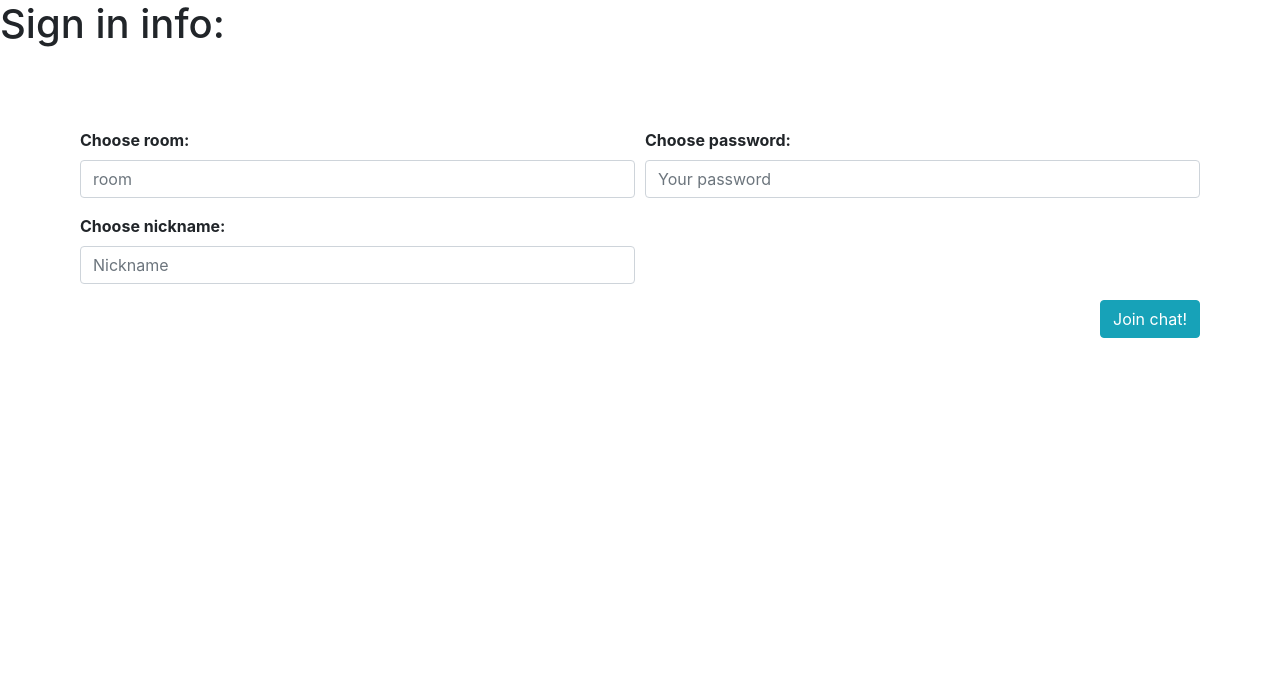
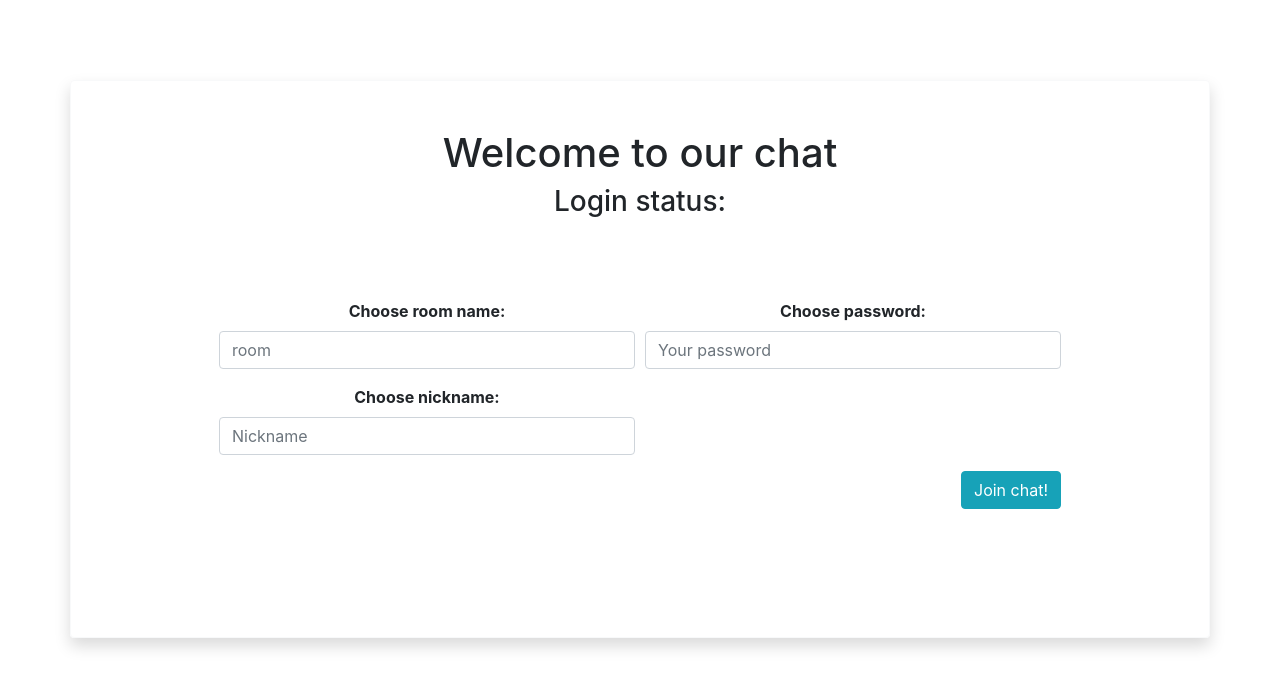
Before and after one commit to MisticG/TPS_Websockets_task2, a React (Create React App) app in the folder frontend/: page / in a window 1280 px wide. Shown: the top 688 px of the page. Built offline with nearby package versions, Linux system fonts and the light colour scheme; no server answers.

Commit message:
cleaning up and styling

```diff
--- a/frontend/src/App.tsx
+++ b/frontend/src/App.tsx
@@ -1,11 +1,9 @@
-import React, { Component, CSSProperties } from 'react';
+import React, { Component } from 'react';
 import io from 'socket.io-client';
 import handleSlashCommand from './handleSlashCommand';
 import AutoSeggestion from './AutoSeggestion';
 import Login from './Login'
 import Form from './Form';
-import { string } from 'prop-types';
-
 
 interface State {
 
@@ -19,23 +17,13 @@ interface State {
     joinedRoomOrNot:String,
     username: String,
     room: String,
-    password: String,
-
-
+    password: String
 }
 
-interface Props {
-
-
-
-
-}
-
-
-export default class App extends Component<Props, State> {
+export default class App extends Component<{}, State> {
     private socket: SocketIOClient.Socket
 
-    constructor(props: Props) {
+    constructor(props: {}) {
         super(props);
         this.state = {
             message: '',
@@ -49,7 +37,6 @@ export default class App extends Component<Props, State> {
             username: '',
             room: '',
             password: '',
-
         }
 
         this.socket = io('http://localhost:5000');
@@ -58,13 +45,13 @@ export default class App extends Component<Props, State> {
     getCurrentUser =(data:{username:string |String, room: string, password:string})=>{
 
         this.setState({username:data.username, room:data.room, password:data.password},
-            ()=>{this.socket.emit('sign-in-sign-up',
-            {username:data.username,
-             room:data.room,
-             password:data.password,
-            messages:[]})})
-
-
+            () => {this.socket.emit('sign-in-sign-up', {
+                username:data.username,
+                room:data.room,
+                password:data.password,
+                messages:[]}
+            )}
+        )
     }
 
     handleSubmit = (event: React.FormEvent<HTMLFormElement>) => {
@@ -84,7 +71,6 @@ export default class App extends Component<Props, State> {
             currentUserIsTyping: '',
             message: ''
         }, () => this.socket.emit('typing', { username: '', room: this.state.room}));
-
     }
 
     handOnChange = (event: React.ChangeEvent<HTMLInputElement>) => {
@@ -99,10 +85,10 @@ export default class App extends Component<Props, State> {
             message: data.value
         })
     }
+
     displayAutoSuggestion = () => {
         let message = this.state.message.substring(0, 1);
         if (message === '/') {
-
             return <AutoSeggestion getvalue={this.getValueFromAutoSuggestion} />
         }
     }
@@ -118,29 +104,22 @@ export default class App extends Component<Props, State> {
     setupSocketEventListeners = () => {
 
         this.socket.on('message-history', (dat: [{username:String, password:String, messages:[{text:String, username:String}], room:String}]) => {
-
             this.setState({ messages: dat })
         });
 
         this.socket.on('single-message', (message:  [{username:String, password:String, messages:[{text:String, username:String}], room:String}]) => {
-
             this.setState({ messages:message})
         });
+
         this.socket.on('RECEIVE_QUERY', (imgUrl: String) => {
+            this.setState({ messages: this.state.messages, existGiphy: true, imgUrl: imgUrl })
+        });
 
-            this.setState({ messages: this.state.messages, existGiphy: true, imgUrl: imgUrl })
-
+        this.socket.on('typing', (username: string) => {
+            this.setState({ currentUserIsTyping: username })
         })
 
-        this.socket.on('typing', ((username: string) => {
-
-            this.setState({ currentUserIsTyping: username })
-        }))
-
-
-
         this.socket.on('sign-in-sign-up', (sucfai: string) => {
-
             this.setState({ joinedRoomOrNot: sucfai })
         })
     }
@@ -151,9 +130,7 @@ export default class App extends Component<Props, State> {
 
 
     displayCurrentSender = ()=> {
-
         if (this.state.currentUserIsTyping !== '') {
-
             return <span>{this.state.currentUserIsTyping} is typing.... </span>
         }
     }
@@ -161,7 +138,8 @@ export default class App extends Component<Props, State> {
 
     displayLoginOrForm (){
         if(this.state.joinedRoomOrNot === 'success'){
-            return <Form onchange={this.handOnChange}
+            return <Form
+                        onchange={this.handOnChange}
                         onsubmit={this.handleSubmit}
                         displayautosug={this.displayAutoSuggestion}
                         messages={this.state.messages}
@@ -170,26 +148,24 @@ export default class App extends Component<Props, State> {
                         username={this.state.username}
                         room={this.state.room}
                         message={this.state.message}
-                        />
+                    />
         } else {
 
-            return (<div>
-        <h1>Sign in info: {this.state.joinedRoomOrNot}</h1>
-                <Login getCurrentUser={this.getCurrentUser} room={this.state.room}/>
-            </div>)
+            return (
+                <div className="container-fluid">
+                    <div className="border shadow rounded border-light container" style={{display: "flex", justifyContent: "center", marginTop: "5em"}}>
+                        <div style={{textAlign: "center", margin: "3em"}}>
+                            <h1>Welcome to our chat</h1>
+                            <h3>Login status: {this.state.joinedRoomOrNot} </h3>
+
+                            <Login getCurrentUser={this.getCurrentUser} room={this.state.room}/>
+                        </div>
+                    </div>
+                </div>
+            )
         }
     }
-
-
     render() {
         return (this.displayLoginOrForm())
-
+    }
 }
-}
-
-
-
-const styleImg = {
-    width: "20em",
-    padding: "0.3em"
-}
--- a/frontend/src/Form.tsx
+++ b/frontend/src/Form.tsx
@@ -1,18 +1,10 @@
 import React, { Component, CSSProperties } from 'react';
-import io from 'socket.io-client';
-import handleSlashCommand from './handleSlashCommand';
-import AutoSeggestion from './AutoSeggestion';
-import Login from './Login'
 
-
-interface State {
-
-
-}
+interface State {}
 
 interface Props {
-    onchange:(event: React.ChangeEvent<HTMLInputElement>)=>void,
-    onsubmit:(event: React.FormEvent<HTMLFormElement>) =>void,
+    onchange:(event: React.ChangeEvent<HTMLInputElement>) => void,
+    onsubmit:(event: React.FormEvent<HTMLFormElement>) => void,
     displayautosug:any,
     messages:any,
     keyPress:any,
@@ -24,30 +16,20 @@ interface Props {
 
 export default class Form extends Component<Props, State> {
 
-
     constructor(props: Props) {
         super(props);
-        this.state = {
-
-        }
-
-
+        this.state = {}
     }
 
     displayMessageHistory() {
-
         if (this.props.messages !== null && this.props.messages !== undefined && this.props.messages.length > 0) {
             return this.props.messages.map((message: { username: string, id: number, room: string, messages:any[] }) => {
-
                 if ( message.messages !== null && message.messages !== undefined && message.messages.length > 0) {
-
                     return message.messages.map((msg: any) => {
 
                         let tr = msg.text.substring(0, 4)
                         if (tr === 'http') {
                             return <div><img src={msg.text} alt="chosen or random gifs or/of cats" style={styleImg} /></div>
-
-
                         }
                         return <li style={{ flex: '0 0 auto', padding: "0.3em" }}><b>{msg.username}:</b> {msg.text}</li>
                     })
@@ -56,20 +38,21 @@ export default class Form extends Component<Props, State> {
         }
     }
 
-
     render() {
         return (
-        <div style={{ margin: "3em", display: "flex", flexDirection: "row" }}>
-            <div style={{ backgroundColor: "#515BB3", padding: "1em" }}>
+            <div className="container" style={{display: "flex", justifyContent: "center", marginTop: "5em"}}>
+                <div className="rounded" style={{ backgroundColor: "#515BB3", padding: "1em" }}>
                     <h3>{'Room: ' + this.props.room}</h3>
-                <h3>{'user: ' + this.props.username}</h3>
+                    {/*<h3>{'user: ' + this.props.username}</h3>*/}
                 </div>
                 <div>
-                <div style={{ height: "30em", width: "40em", overflow: "auto", margin: "0 0 1em 1em" }}>
-                    <ul style={{ display: "flex", flexDirection: "column" }}>
+                    <div style={{ height: "30em", width: "40em", overflow: "auto", transform: "rotate(180deg)", direction: "rtl", margin: "0 0 1em 1em" }}>
+                        <div style={{transform: "rotate(180deg)", direction: "ltr"}}>
+                            <ul>
                                 {this.displayMessageHistory()}
                             </ul>
                             {this.props.displayCurrentSender()}
+                        </div>
                     </div>
                     <div>
                     <form style={{ marginLeft: "1em" }} onSubmit={this.props.onsubmit}>
@@ -89,18 +72,15 @@ export default class Form extends Component<Props, State> {
                     </form>
                 </div>
                 </div>
+
             </div>
-
         );
-
     }
 }
-
 
 const formStyle: CSSProperties = {
     marginBottom: 0
 }
-
 
 const autoSuggestion = {
     width: "70%",
--- a/frontend/src/Login.tsx
+++ b/frontend/src/Login.tsx
@@ -1,7 +1,5 @@
-import React, { Component, CSSProperties } from 'react';
+import React, { Component } from 'react';
 import io from 'socket.io-client';
-import Form from './Form';
-
 
 interface State {
     username: String,
@@ -45,7 +43,6 @@ export default class Login extends Component<Props, State>{
             password: this.state.password,
             room: this.state.room
         }));
-
     }
 
     handOnChange = (event: React.ChangeEvent<HTMLInputElement>) => {
@@ -54,20 +51,16 @@ export default class Login extends Component<Props, State>{
 
     getChoosenRoom = (room: string) => {
         this.setState({ room: room })
-
     }
 
-
-
     render() {
-
         return (
             <div style={{ margin: "5em" }}>
 
                 <form onSubmit={this.handleSubmit} >
                     <div className="form-row">
                         <div className="form-group col-md-6">
-                            <label htmlFor="inputText4"><b>Choose room:</b></label>
+                            <label htmlFor="inputText4"><b>Choose room name:</b></label>
                             <input type="text" className="form-control" value={this.state.room} placeholder="room" name="room" onChange={this.handOnChange} required />
                         </div><br />
                         <div className="form-group col-md-6">
@@ -78,7 +71,6 @@ export default class Login extends Component<Props, State>{
                             <label htmlFor="inputText4"><b>Choose nickname:</b></label>
                             <input type="text" className="form-control" placeholder="Nickname" name="username" onChange={this.handOnChange} required />
                         </div>
-
                     </div>
                     <div style={{ textAlign: "right" }}>
                         <button type="submit" className="btn btn-info">Join chat!</button>
```
Also changed, not shown: 1 other file (tests, documents, lock files or other folders). Lines whose indentation alone changed are shown as unchanged.
